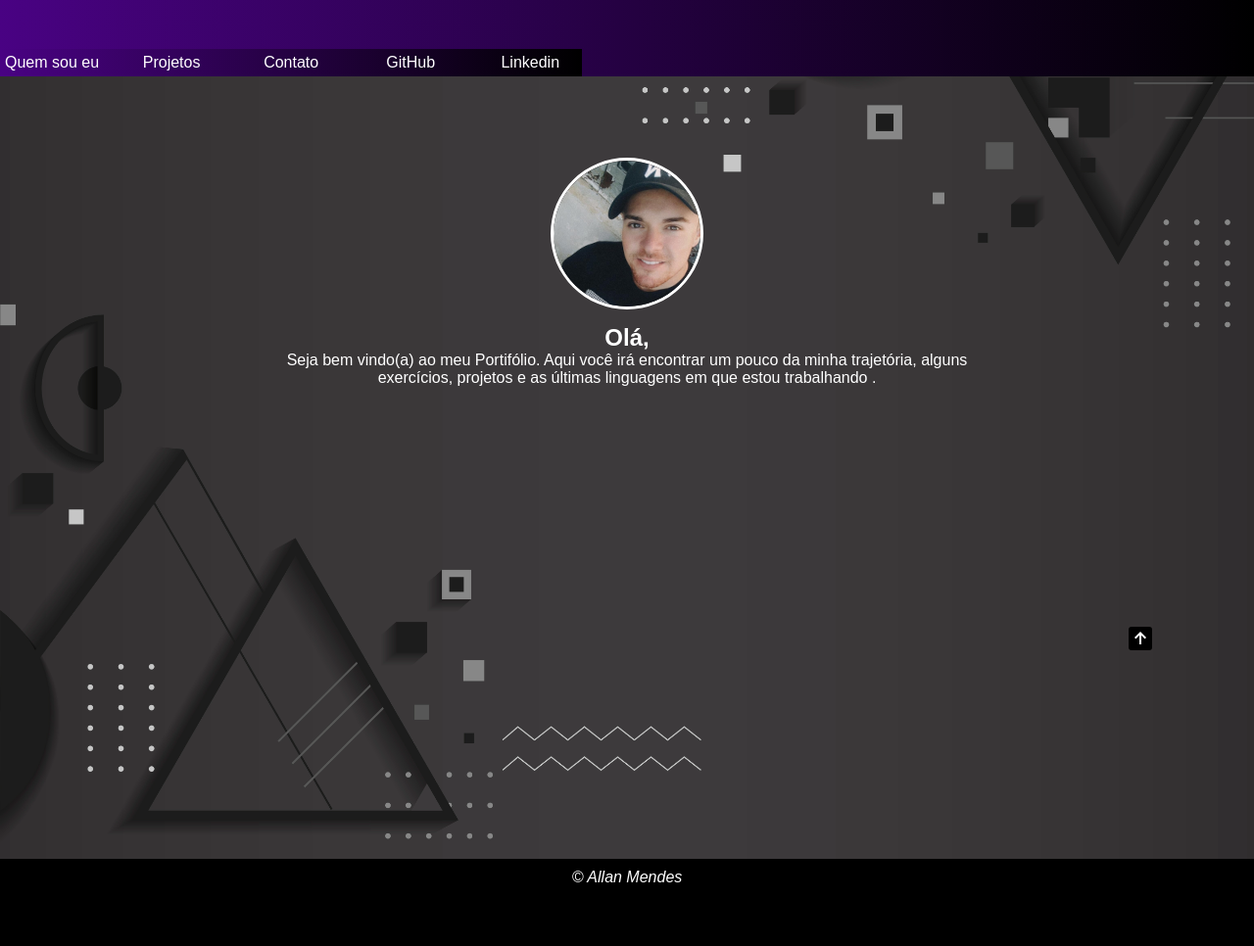
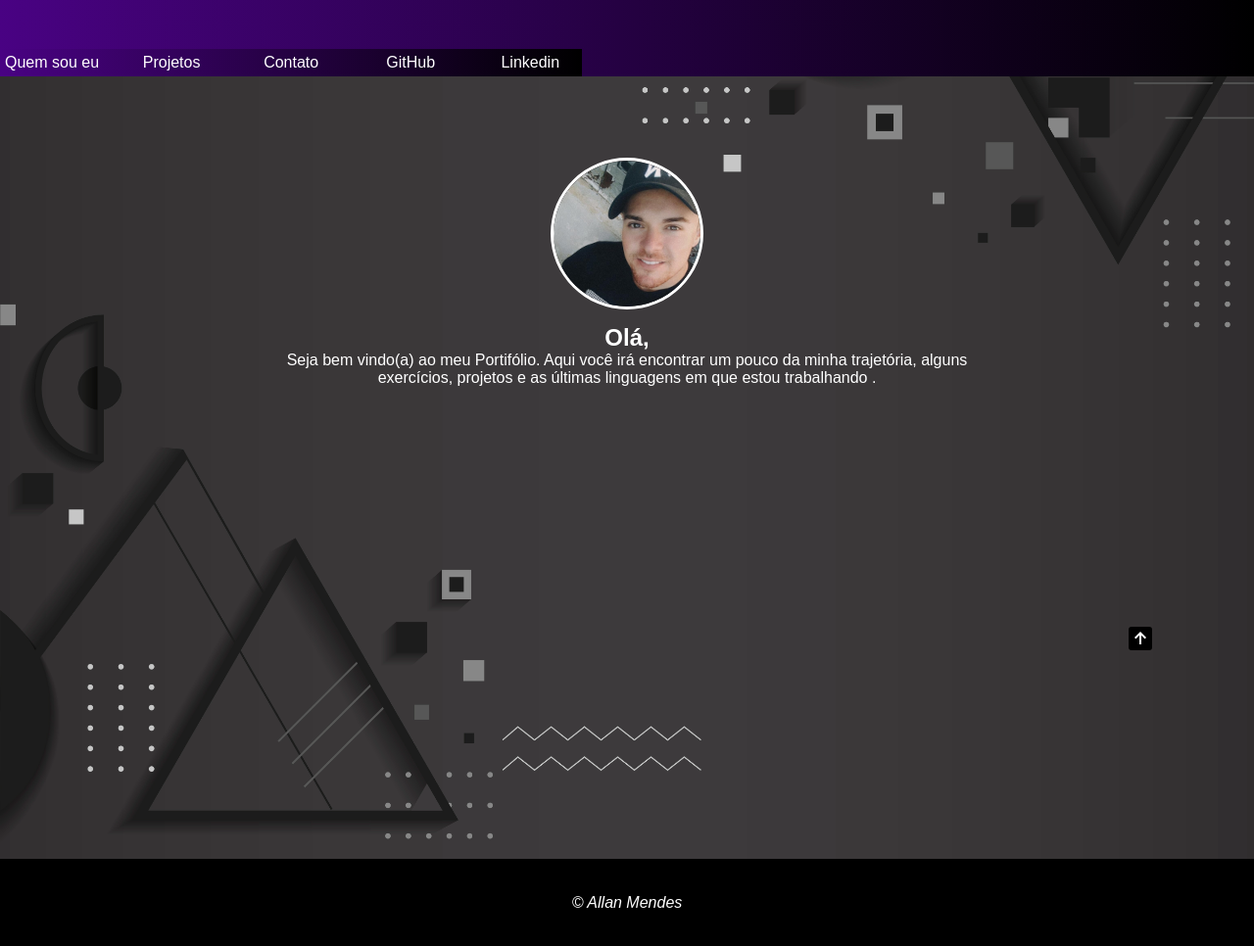
Before and after one commit to allan516/pag-contato, a plain HTML site: page index.html in a window 1280 px wide. Shown: the whole page at 98% size. Before the commit the page ends 915 px from the top, so only its background shows below. Drawn offline with nearby package versions, Linux system fonts and the light colour scheme.

Commit message:
Atualizando footer

```diff
--- a/estilos/style.css
+++ b/estilos/style.css
@@ -7,8 +7,6 @@
 }
 
 body, html {
-    width: 100%;
-    max-height: 800px;
     background-color: black;
 }
 
@@ -164,16 +162,16 @@ input, textarea, label {
 /* Configurações do rodapé */
 
 footer {
+    display: flex;
+    justify-content: center;
+    align-items: center;
     width: 100%;
+    height: 90px;
     background-color: black;
 }
 
 footer > p {
-    display: flex;
-    justify-content: center;
-    item-align: center;
     color: white;
     font-style: italic;
-    text-align: center;
     padding: 10px;
 }
```
